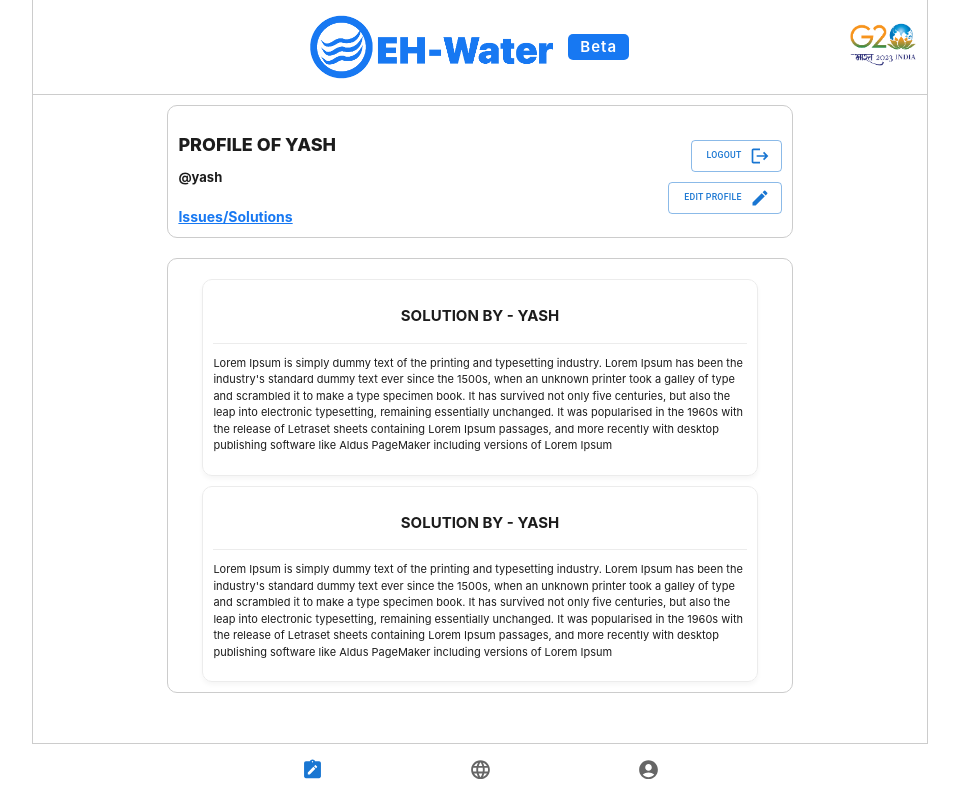
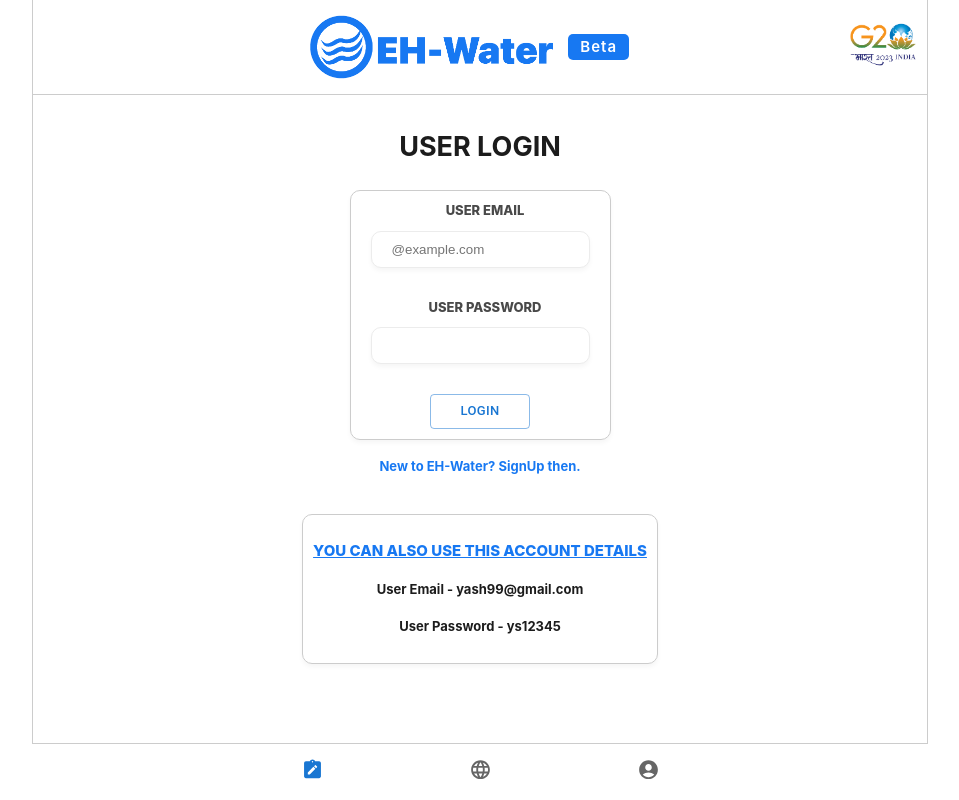
Before and after one commit to YYashSingh-9/EH-Water, a React (Vite) app: page /user-details in a window 1280 px wide. Shown: the whole page, without its empty margins (160-1119 px from the left). Built offline with nearby package versions, Linux system fonts and the light colour scheme.

Commit message:
more logic

```diff
--- a/src/Components/AccountPages/LoginPage.jsx
+++ b/src/Components/AccountPages/LoginPage.jsx
@@ -1,24 +1,11 @@
-import { Form, useActionData } from "react-router-dom";
+import { Form } from "react-router-dom";
 import classes from "./LoginPage.module.css";
 import { Grid, Box, Button } from "@mui/material";
 import { useNavigate } from "react-router-dom";
-import { useDispatch } from "react-redux";
-import { sliceActions } from "../../Store/StoreSlice";
-import { useEffect } from "react";
 
 const LoginPage = () => {
-  const dispatch = useDispatch();
   const Navigate = useNavigate();
-  const action_data = useActionData();
 
-  useEffect(() => {
-    if (action_data) {
-      if (action_data.status === "success") {
-        dispatch(sliceActions.set_token_to_localStorage(action_data.data));
-      }
-    }
-  }, [action_data]);
-  console.log(action_data);
   return (
     <>
       <Box className={classes.loginBox}>
--- a/src/Components/WholePages/UserPage.jsx
+++ b/src/Components/WholePages/UserPage.jsx
@@ -1,11 +1,17 @@
+import ProfileThreadComponent from "../ChildComponents/ProfileThreadComponent";
+import { useDispatch, useSelector } from "react-redux";
+import { sliceActions } from "../../Store/StoreSlice";
+import LogoutIcon from "@mui/icons-material/Logout";
+import LoginPage from "../AccountPages/LoginPage";
+import { Box, Grid, Button } from "@mui/material";
+import EditIcon from "@mui/icons-material/Edit";
+import { useActionData, useNavigate } from "react-router-dom";
 import classes from "./User.module.css";
-import LogoutIcon from "@mui/icons-material/Logout";
-import EditIcon from "@mui/icons-material/Edit";
-import { Box, Grid, Button } from "@mui/material";
-import ProfileThreadComponent from "../ChildComponents/ProfileThreadComponent";
-import { useNavigate } from "react-router-dom";
-const UserPage = () => {
+import { useEffect } from "react";
+
+const WhenLoggedIn = () => {
   const Navigate = useNavigate();
+
   return (
     <>
       <Box className={classes.mainUserDiv}>
@@ -50,4 +56,19 @@
   );
 };
 
+const UserPage = () => {
+  const loggedInState = useSelector((state) => state.firstSlice.loginState);
+  const dispatch = useDispatch();
+  const action_data = useActionData();
+  useEffect(() => {
+    dispatch(sliceActions.get_token_from_localStorage());
+    if (action_data) {
+      if (action_data.status === "success") {
+        dispatch(sliceActions.set_token_to_localStorage(action_data.data));
+      }
+    }
+  }, [action_data]);
+  return <>{loggedInState ? <WhenLoggedIn /> : <LoginPage />}</>;
+};
+
 export default UserPage;
--- a/src/main.jsx
+++ b/src/main.jsx
@@ -22,8 +22,12 @@
       { path: "/", element: <ProblemForm /> },
       { path: "/issues", element: <WorldIssuesComponent /> },
       { path: "/issues/issue-details", element: <IssueThreadDetail_Page /> },
-      { path: "/user-details", element: <UserPage /> },
-      { path: "/login", element: <LoginPage />, action: userRequestsHandler },
+      {
+        path: "/user-details",
+        element: <UserPage />,
+        action: userRequestsHandler,
+      },
+      // { path: "/login", element: <LoginPage />, action: userRequestsHandler },
       { path: "/signup", element: <SignupUser /> },
       { path: "/user-details/edit-user", element: <EditAccount /> },
     ],
```
Also changed, not shown: src/Components/AccountPages/UserLoggedOut.jsx (added).
